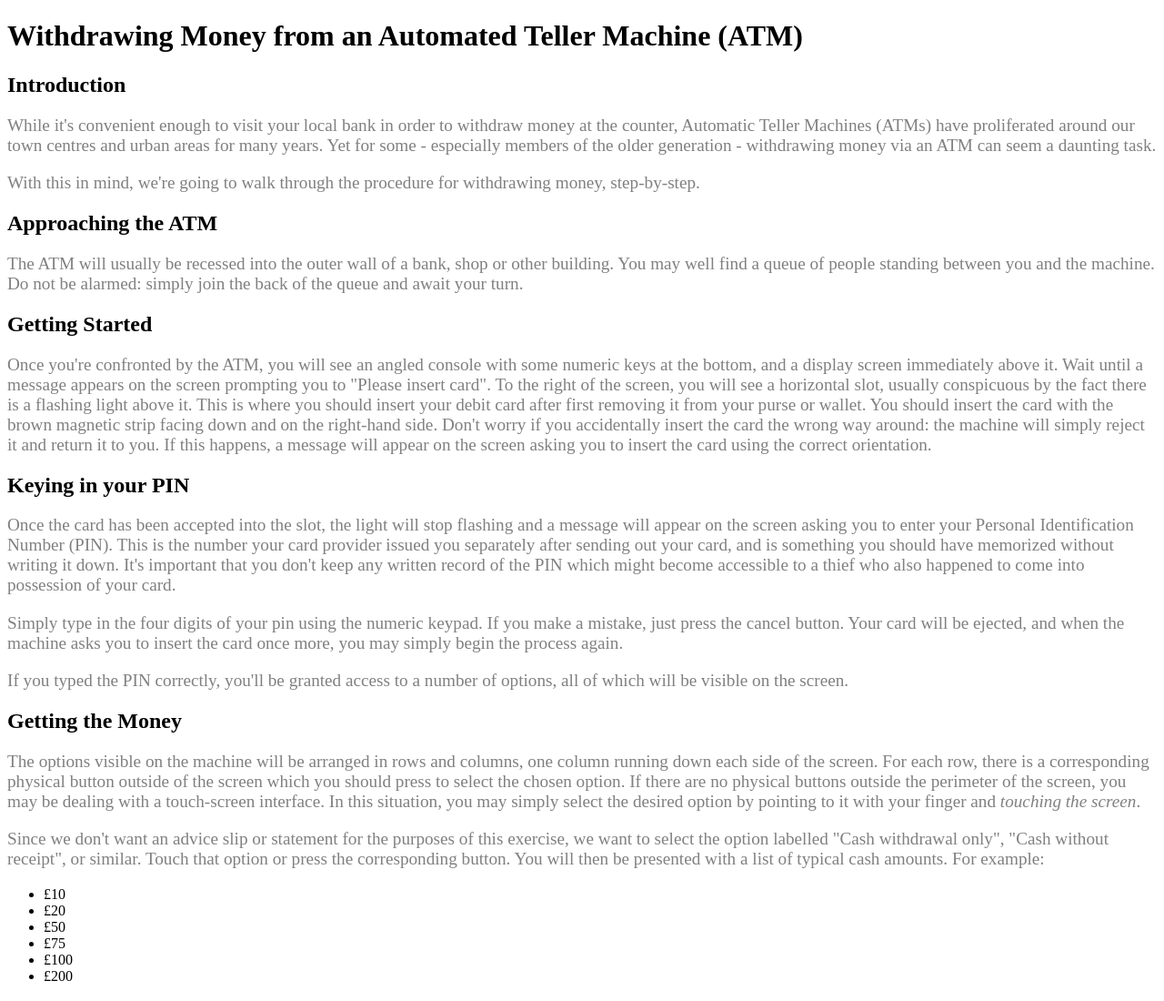
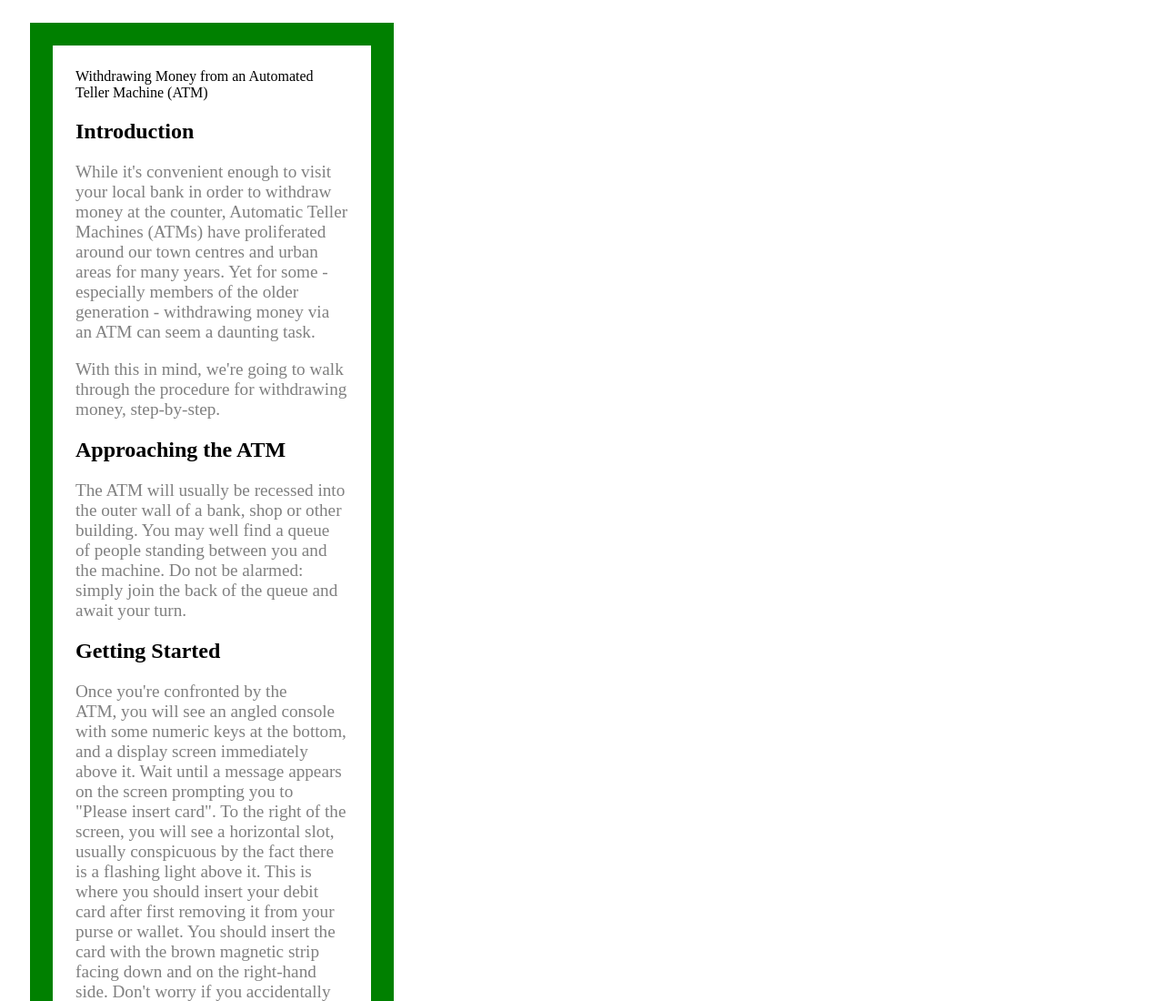
Before and after one commit to flashjazzcat/redhat, a plain HTML site: page index.html in a window 1280 px wide. Shown: the top 1100 px of the page at 91% size. Drawn offline with Linux system fonts and the light colour scheme.

Commit message:
Update index.html

```diff
--- a/index.html
+++ b/index.html
@@ -3,6 +3,14 @@
 
 <head>
   <style>
+
+div {
+    width: 300px;
+    border: 25px solid green;
+    padding: 25px;
+    margin: 25px;
+}
+
 p {
   font-size: 120%;
   color: grey;
@@ -10,7 +18,7 @@ p {
   </style>
 </head>
 
-<h1>Withdrawing Money from an Automated Teller Machine (ATM)</h1>
+<div <h1>Withdrawing Money from an Automated Teller Machine (ATM)</h1>
 <h2>Introduction</h2>
 <p>While it's convenient enough to visit your local bank in order to withdraw money at the counter, Automatic Teller Machines (ATMs) have proliferated around our town centres and urban areas for many years. Yet for some - especially members of the older generation - withdrawing money via an ATM can seem a daunting task.</p>
 
```
